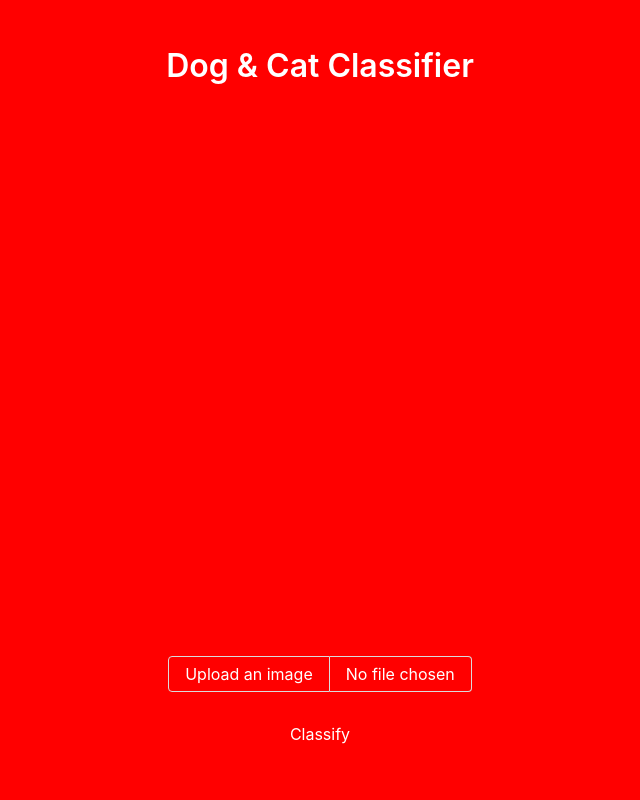
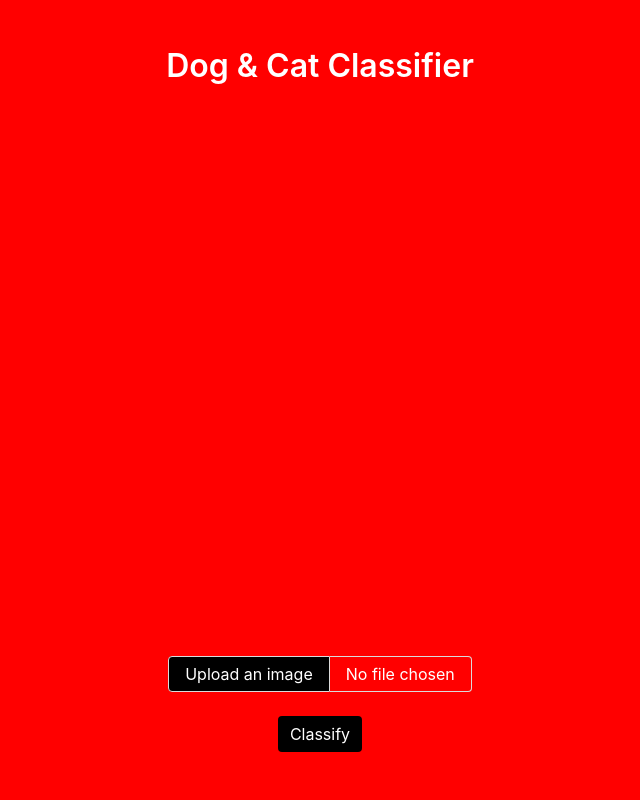
Before and after one commit to Fikri-rmd/Dev-ops, a Flask app: page / in a window 1280 px wide. Shown: the whole page, without its empty margins (320-960 px from the left). Run offline with Flask 2, Linux system fonts and the light colour scheme; some libraries are stand-ins or nearby versions.

Commit message:
memperbaiki tampilan front-end

```diff
--- a/templates/home.html
+++ b/templates/home.html
@@ -17,14 +17,14 @@
           color: #ffffff; /* Warna teks putih cerah untuk elemen lainnya */
       }
       .file .file-label .file-cta {
-          background-color: #ff0000; /* Latar belakang tombol unggah file merah */
+          background-color: #000000; /* Latar belakang tombol unggah file merah */
           color: #ffffff; /* Teks putih cerah untuk tombol unggah */
       }
       .file .file-name {
           color: #ffffff; /* Warna teks putih cerah untuk nama file */
       }
       #classify_button {
-          background-color: #ff0000; /* Latar belakang tombol Classify merah */
+          background-color: #000000; /* Latar belakang tombol Classify hitam */
           color: #ffffff; /* Teks putih cerah untuk tombol Classify */
           border: none;
       }
```
Also changed, not shown: templates/classify.html (+3 -5 lines), 1 other file.
